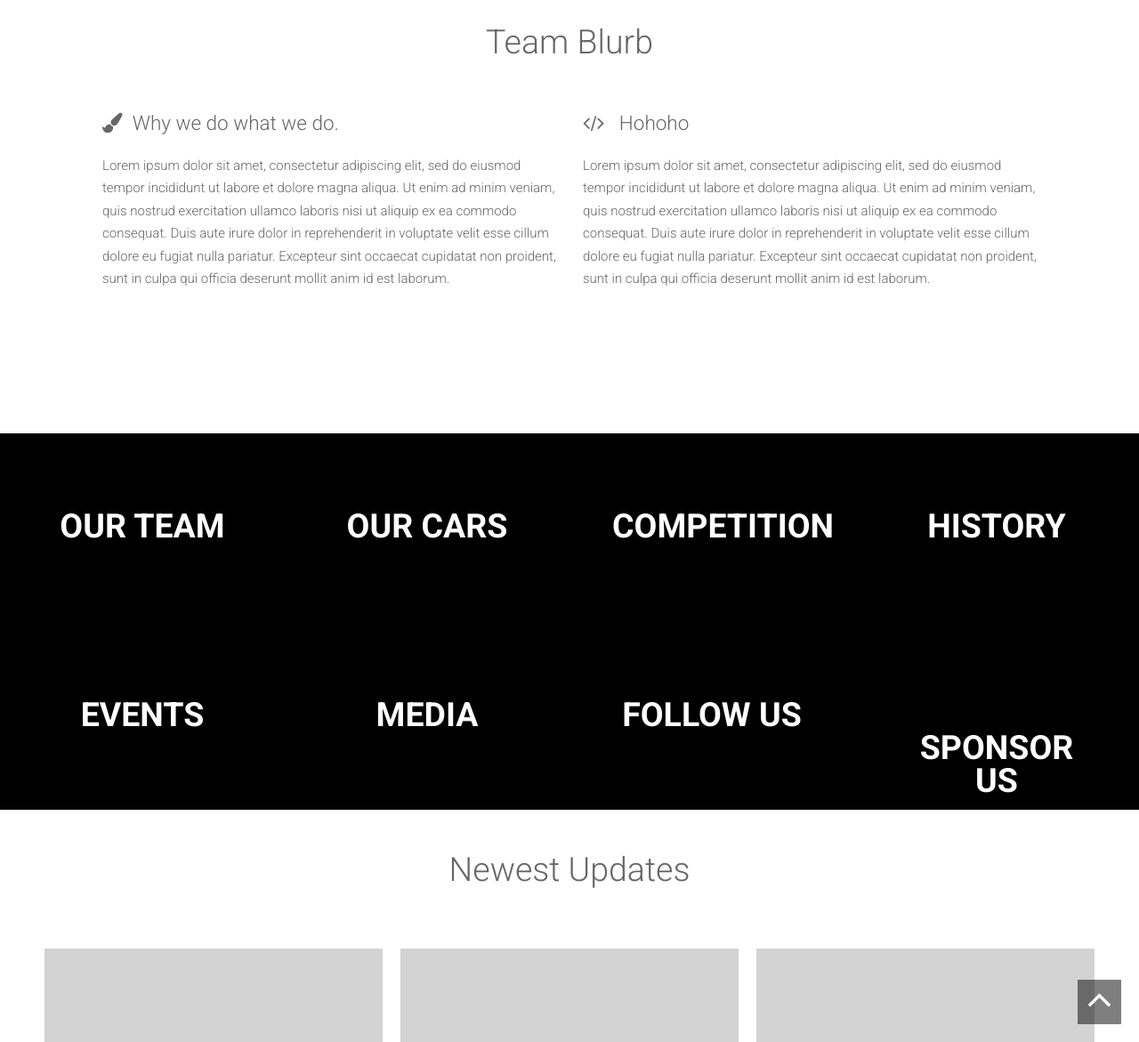
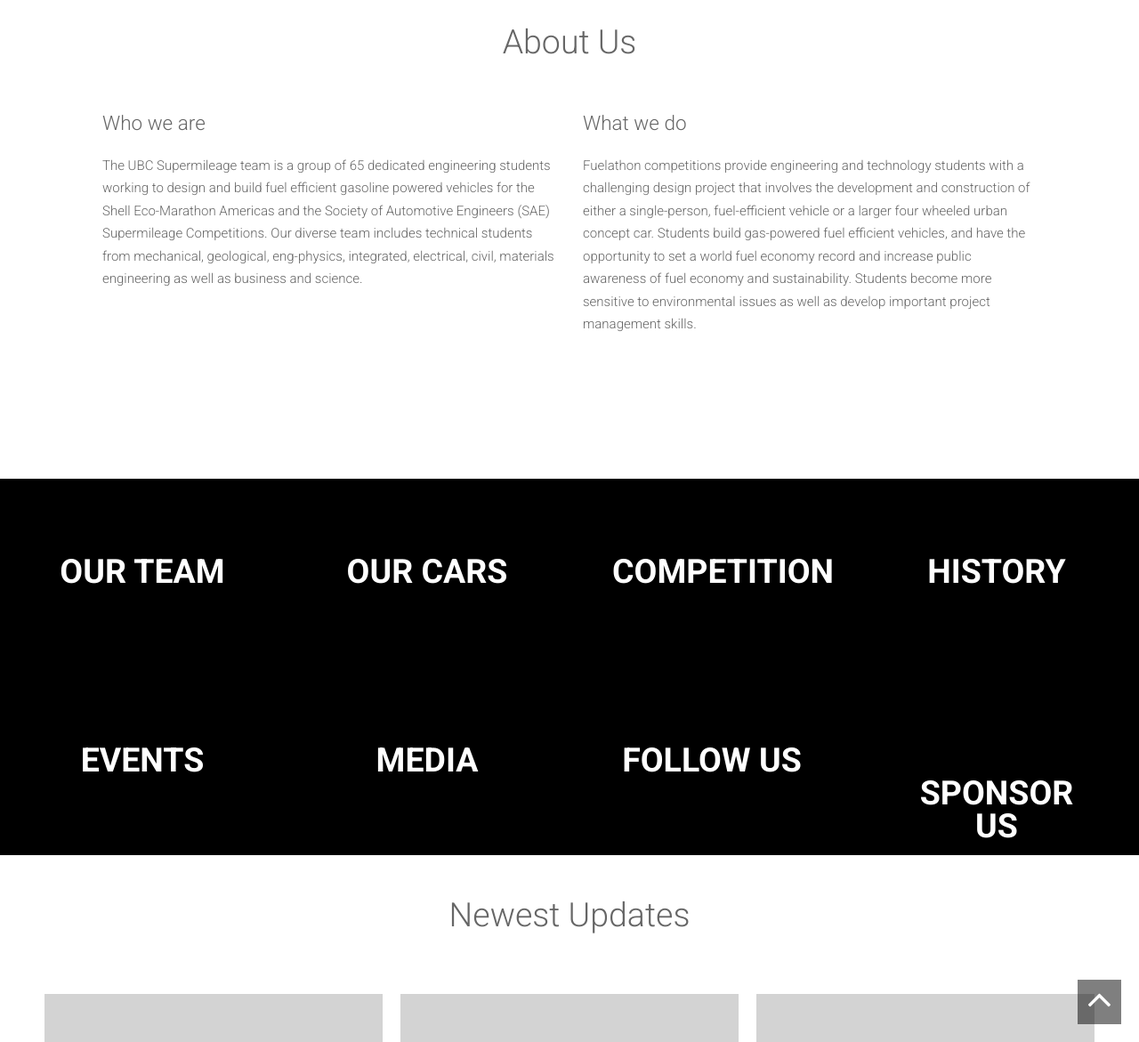
Before and after one commit to jeffjyang/ubcst.github.io, a Jekyll site: the page built from index.html, in a window 1280 px wide and 1400 px high, scrolled down 1711 px. Shown: the part 229-1400 px from the top of the window at 89% size. Built offline with Jekyll 4.4.1, drawn with Linux system fonts in a browser that asks for light colours; nearby versions of some CDN libraries; some of the changed text lies outside the part shown.

Commit message:
Added "About Us" to main page, fixed car names, header links

```diff
--- a/_includes/head.html
+++ b/_includes/head.html
@@ -22,6 +22,8 @@
   <link rel="stylesheet" href="assets/animate/animate.css" />
   <link rel="stylesheet" href="assets/animate/set.css" />
 
+  <link rel="stylesheet" href="css/main.css">
+
   {% if page.custom_css %}
   	{% for stylesheet in page.custom_css %}
   		<link rel="stylesheet" href="/css/{{ stylesheet }}.css" media="screen" type="text/css">
@@ -39,5 +41,4 @@
   <link rel="shortcut icon" href="images/favicon.ico" type="image/x-icon">
   <link rel="icon" href="images/favicon.ico" type="image/x-icon">
 
-  <link rel="stylesheet" href="css/main.css">
 </head>
--- a/css/main.scss
+++ b/css/main.scss
@@ -17,7 +17,7 @@ a {
   &.anchor {
     display: block;
     position: relative;
-    top: -50px;
+    top: -100px;
     visibility: hidden;
   }
 }
@@ -215,7 +215,7 @@ p {
 /* follow us */
 
 .fb-btn-container {
-  top: 105px;
+  top: 115px;
   left: -100px;
   -webkit-transition: 0.25s ease-in-out;
   -moz-transition: 0.25s ease-in-out;
@@ -225,7 +225,7 @@ p {
 
 .youtube-btn-container {
   top: 300px;
-  left: 165px;
+  left: 180px;
   -webkit-transition: 0.25s ease-in-out;
   -moz-transition: 0.25s ease-in-out;
   -o-transition: 0.25s ease-in-out;
@@ -233,7 +233,7 @@ p {
 }
 
 .twitter-btn-container {
-  top: 105px;
+  top: 115px;
   right: -105px;
   -webkit-transition: 0.25s ease-in-out;
   -moz-transition: 0.25s ease-in-out;
--- a/css/ourcars.scss
+++ b/css/ourcars.scss
@@ -19,3 +19,7 @@ img {
 	max-width: 100%;
 	height: auto;
 }
+
+a.anchor {
+	top: -50px;
+}
--- a/index.html
+++ b/index.html
@@ -57,16 +57,17 @@
 </div>
 
 <!-- About-->
-<div id="about"  class="container spacer about">
-  <h2 class="text-center wowload fadeInUp">Team Blurb</h2>
+<div class="container spacer about">
+<a class="anchor" name="about" id="about"></a>
+  <h2 class="text-center wowload fadeInUp">About Us</h2>
   <div class="row">
     <div class="col-sm-6 wowload fadeInLeft">
-    <h4><i class="fa fa-paint-brush"></i>Why we do what we do.</h4>
-      <p> Lorem ipsum dolor sit amet, consectetur adipiscing elit, sed do eiusmod tempor incididunt ut labore et dolore magna aliqua. Ut enim ad minim veniam, quis nostrud exercitation ullamco laboris nisi ut aliquip ex ea commodo consequat. Duis aute irure dolor in reprehenderit in voluptate velit esse cillum dolore eu fugiat nulla pariatur. Excepteur sint occaecat cupidatat non proident, sunt in culpa qui officia deserunt mollit anim id est laborum.</p>
+    <h4><!-- <i class="fa fa-paint-brush"></i> -->Who we are</h4>
+      <p>The UBC Supermileage team is a group of 65 dedicated engineering students working to design and build fuel efficient gasoline powered vehicles for the Shell Eco-Marathon Americas and the Society of Automotive Engineers (SAE) Supermileage Competitions. Our diverse team includes technical students from mechanical, geological, eng-physics, integrated, electrical, civil, materials engineering as well as business and science.</p>
     </div>
     <div class="col-sm-6 wowload fadeInRight">
-      <h4><i class="fa fa-code"></i> Hohoho</h4>
-      <p>Lorem ipsum dolor sit amet, consectetur adipiscing elit, sed do eiusmod tempor incididunt ut labore et dolore magna aliqua. Ut enim ad minim veniam, quis nostrud exercitation ullamco laboris nisi ut aliquip ex ea commodo consequat. Duis aute irure dolor in reprehenderit in voluptate velit esse cillum dolore eu fugiat nulla pariatur. Excepteur sint occaecat cupidatat non proident, sunt in culpa qui officia deserunt mollit anim id est laborum.</p>
+      <h4><!-- <i class="fa fa-code"></i> -->What we do</h4>
+      <p>Fuelathon competitions provide engineering and technology students with a challenging design project that involves the development and construction of either a single-person, fuel-efficient vehicle or a larger four wheeled urban concept car. Students build gas-powered fuel efficient vehicles, and have the opportunity to set a world fuel economy record and increase public awareness of fuel economy and sustainability. Students become more sensitive to environmental issues as well as develop important project management skills.</p>
     </div>
   </div>
 </div>
@@ -252,7 +253,7 @@
 <div id="contact" class="spacer">
 
 <div class="container contactform center">
-<h2 class="text-center  wowload fadeInUp">Get in touch and gib us money!</h2>
+<h2 class="text-center  wowload fadeInUp">Get in touch!</h2>
   <div class="row wowload fadeInLeftBig">
       <div class="col-sm-6 col-sm-offset-1 col-xs-12">
         <input type="text" placeholder="Name">
--- a/ourcars.html
+++ b/ourcars.html
@@ -74,7 +74,7 @@ custom_css:
     </div>
     <div class="col-sm-5 wowload fadeInRight">
       <h3 class="text-center">URBAN CONCEPT CLASS</h4>
-      <h4 class="text-center">ZOTICUS</h4>
+      <h4 class="text-center">ZEPHYR</h4>
       <div>
         <p>The Urban Concept Car is a slightly more practical vehicle meant to bridge the gap between the prototype vehicle and the vehicles you see on the road today. Teams are required to design the vehicle with a minimum of four wheels, larger stance, headlights, tailights, turn signals and other practical considerations that the average city vehicle requires today.  Even “stop and go driving” is simulated in the competition.</p>
       </div>
```
